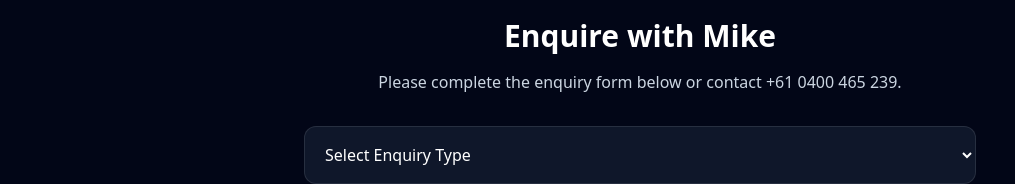
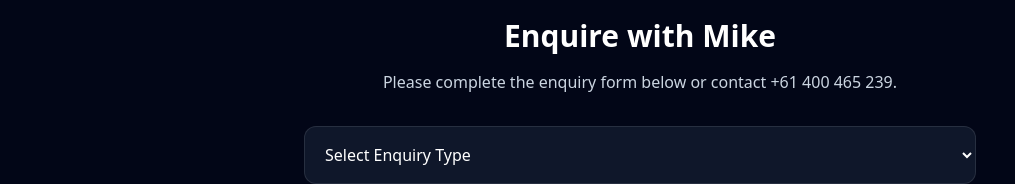
Before and after one commit to melanieorr-png/mikehamilton-site2, a React (Vite) app: page / in a window 1280 px wide. Shown: the part 2432-2616 px from the top of the page, without its empty margins (0-1015 px from the left). Built offline with nearby package versions, Linux system fonts and the light colour scheme.

Commit message:
Update App.jsx

```diff
--- a/src/App.jsx
+++ b/src/App.jsx
@@ -49,6 +49,7 @@ export default function App() {
 
   return (
     <div className="min-h-screen bg-slate-950 text-white">
+      {/* HEADER / LOGO */}
       <div className="w-full bg-slate-950 py-6 flex justify-center border-b border-white/10">
         <img
           src="/mhlogo1.png"
@@ -57,8 +58,9 @@ export default function App() {
         />
       </div>
 
-      <div className="flex justify-center mt-6">
-        <div className="flex items-center gap-3">
+      {/* INTRO BADGE + LINKEDIN */}
+      <div className="flex justify-center mt-6 px-6">
+        <div className="flex items-center gap-3 flex-wrap justify-center">
           <div className="inline-flex items-center rounded-full border border-white/15 bg-white/5 px-4 py-2 text-xs text-slate-200">
             Mike Hamilton | Tender & Grants Specialist | Senior VET Advisor
           </div>
@@ -74,13 +76,14 @@ export default function App() {
         </div>
       </div>
 
+      {/* HERO */}
       <section className="relative overflow-hidden border-b border-white/10">
         <div className="relative mx-auto max-w-7xl px-6 pb-24 pt-12 lg:px-8">
           <div className="grid lg:grid-cols-2 gap-8 items-start">
             <div className="max-w-2xl">
               <h1 className="text-5xl font-semibold sm:text-6xl leading-tight">
-                Helping Organisations Deliver Strategy, Secure Funding, Build Capability
-                and Strengthen Their Workforce
+                Helping Organisations Deliver Strategy, Secure Funding, Build
+                Capability and Strengthen Their Workforce
               </h1>
 
               <p className="mt-4 text-lg italic text-cyan-300">
@@ -110,6 +113,7 @@ export default function App() {
               </div>
             </div>
 
+            {/* MIKE PROFILE */}
             <div className="flex justify-center lg:justify-start lg:-ml-6">
               <div className="relative mt-2 w-full max-w-md">
                 <div className="absolute top-6 left-1/2 -translate-x-1/2 w-72 h-72 rounded-full bg-cyan-500/20 blur-3xl"></div>
@@ -123,7 +127,11 @@ export default function App() {
                 </div>
 
                 <div className="relative mt-4 z-20">
-                  <svg viewBox="0 0 500 180" className="w-full h-auto" fill="none">
+                  <svg
+                    viewBox="0 0 500 180"
+                    className="w-full h-auto"
+                    fill="none"
+                  >
                     <path
                       d="M20 145 C90 140,120 130,170 120 C220 110,245 115,290 90 C340 62,385 78,470 20"
                       stroke="rgba(34,211,238,0.18)"
@@ -149,8 +157,11 @@ export default function App() {
         </div>
       </section>
 
+      {/* SPECIALISATIONS */}
       <section className="mx-auto max-w-7xl px-6 py-16">
-        <h2 className="text-3xl font-semibold text-center">Specialisations</h2>
+        <h2 className="text-3xl font-semibold text-center">
+          Specialisations
+        </h2>
 
         <div className="mt-10 grid gap-6 md:grid-cols-2">
           {services.map((service) => (
@@ -163,7 +174,9 @@ export default function App() {
                 {service.title}
               </h3>
 
-              <p className="mt-4 text-slate-300">{service.description}</p>
+              <p className="mt-4 text-slate-300">
+                {service.description}
+              </p>
 
               <div className="mt-6 inline-flex items-center rounded-full bg-cyan-400 px-5 py-2 text-sm font-semibold text-slate-950 group-hover:bg-white transition">
                 Learn More →
@@ -173,13 +186,17 @@ export default function App() {
         </div>
       </section>
 
-      <section id="enquiry" className="mx-auto max-w-7xl px-6 py-20 text-center">
+      {/* ENQUIRY */}
+      <section
+        id="enquiry"
+        className="mx-auto max-w-7xl px-6 py-20 text-center"
+      >
         <h2 className="text-3xl font-semibold">
           Enquire with Mike
         </h2>
 
         <p className="mt-4 text-slate-300">
-          Please complete the enquiry form below or contact +61 0400 465 239.
+          Please complete the enquiry form below or contact +61 400 465 239.
         </p>
 
         <form
@@ -262,6 +279,7 @@ export default function App() {
         </p>
       </section>
 
+      {/* FOOTER */}
       <footer className="border-t border-white/10 bg-slate-950/80">
         <div className="mx-auto flex max-w-7xl flex-col gap-3 px-6 py-8 text-sm text-slate-400 lg:flex-row lg:items-center lg:justify-between">
           <p>© {new Date().getFullYear()} Mike Hamilton</p>
```
